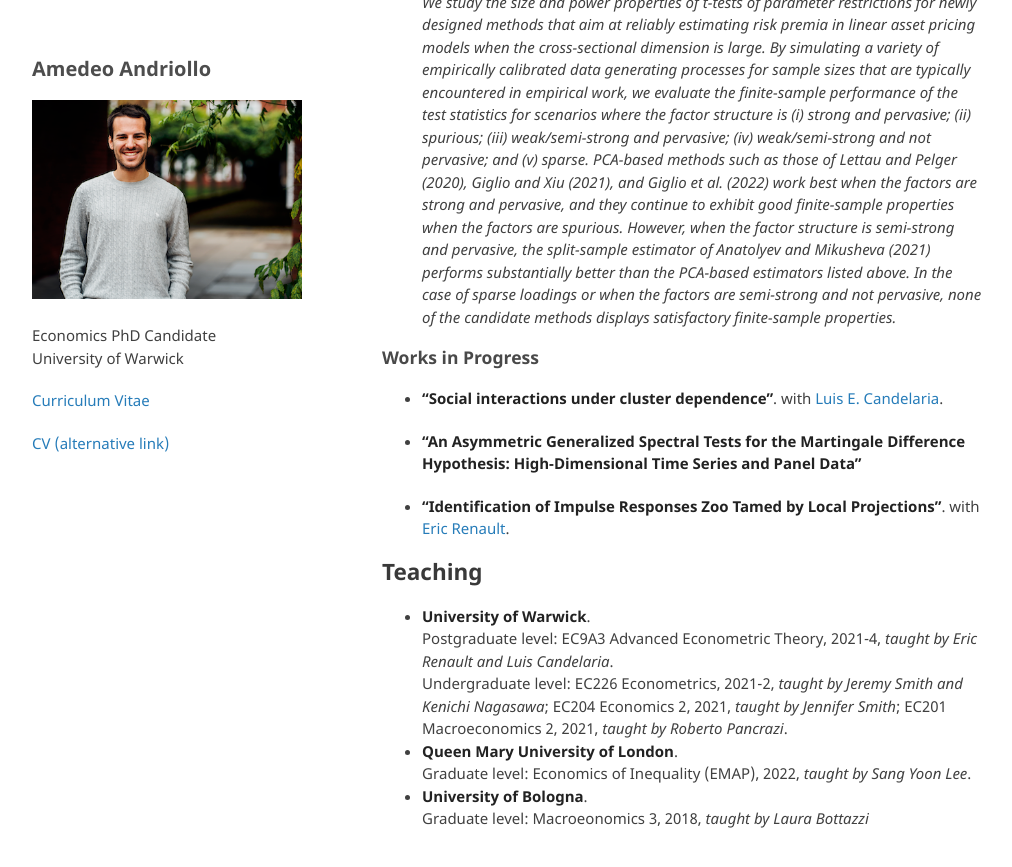
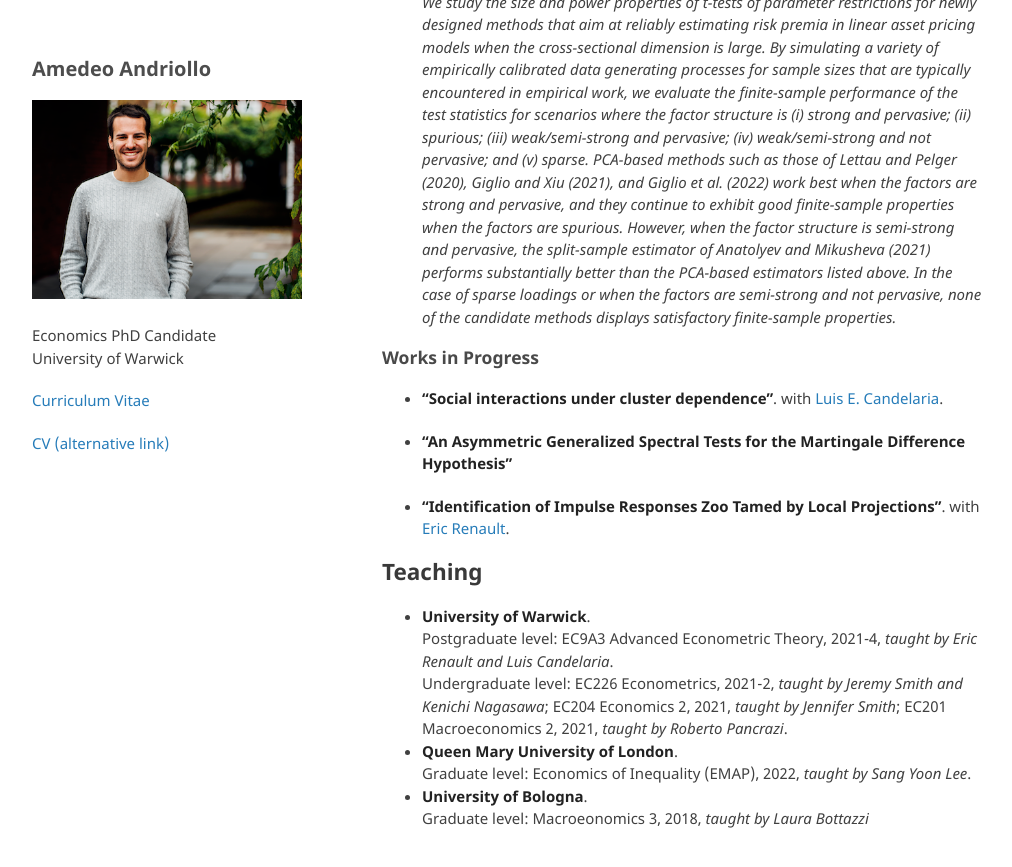
Before and after one commit to amandri/amandri.github.io, a Jekyll site: the page built from index.md, in a window 1280 px wide and 900 px high, scrolled down 1183 px. Shown: the top 867 px of the window, without its empty margins (133-1145 px from the left). Built offline with Jekyll 4.4.1, drawn with Linux system fonts in a browser that asks for light colours; the repository's description, which GitHub fills in, is left out; our own code applies the rules of GitHub Pages for plain Markdown files.

Commit message:
Update index.md

```diff
--- a/index.md
+++ b/index.md
@@ -42,7 +42,7 @@ Abstract: \
 
 - **"Social interactions under cluster dependence"**. with [Luis E. Candelaria](https://lecandelaria.github.io).
 
-- **"An Asymmetric Generalized Spectral Tests for the Martingale Difference Hypothesis: High-Dimensional Time Series and Panel Data"**
+- **"An Asymmetric Generalized Spectral Tests for the Martingale Difference Hypothesis"**
 
 - **"Identification of Impulse Responses Zoo Tamed by Local Projections"**. with [Eric Renault](https://warwick.ac.uk/fac/soc/economics/staff/emrrenault/#).
 
```
